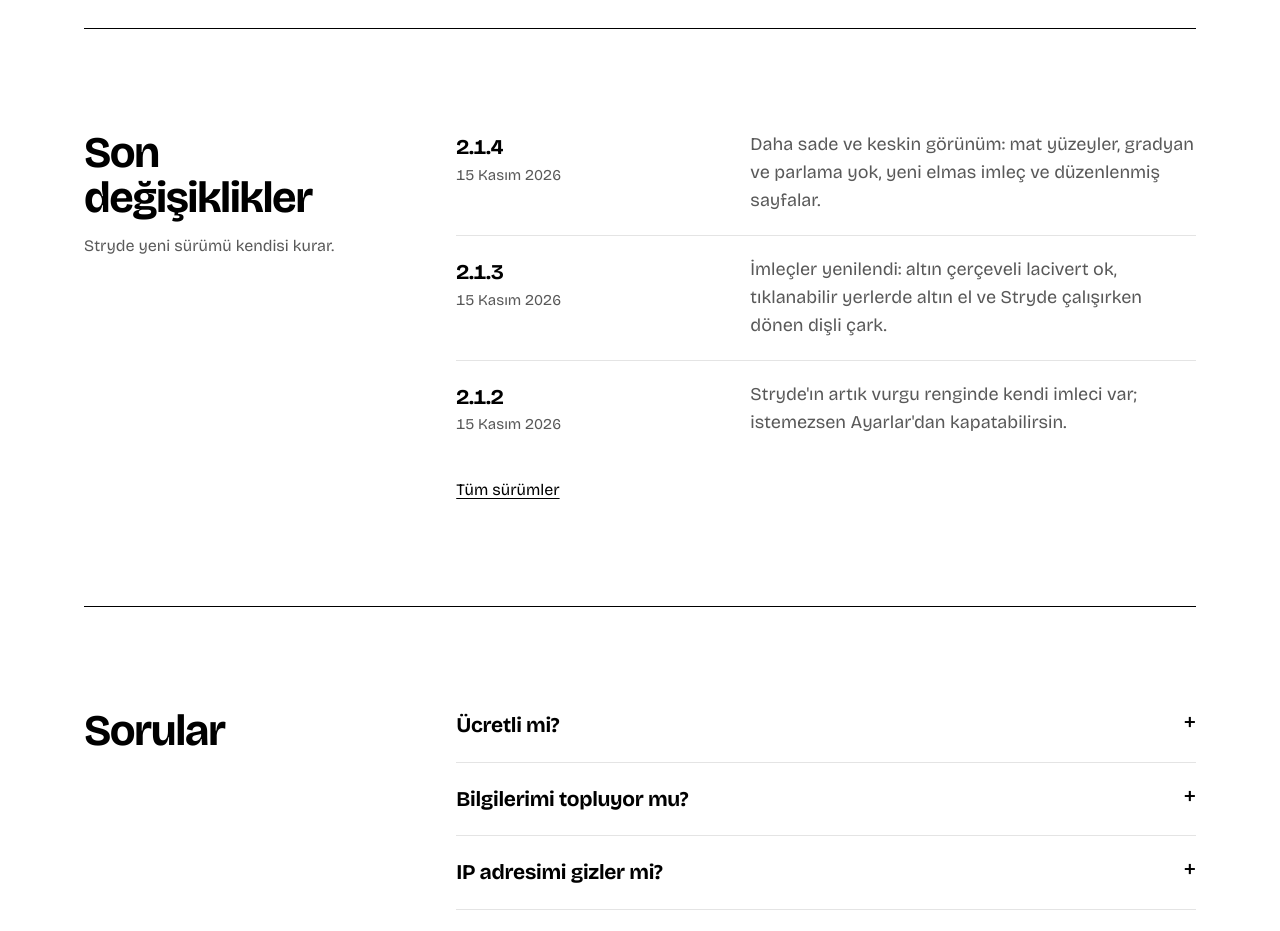
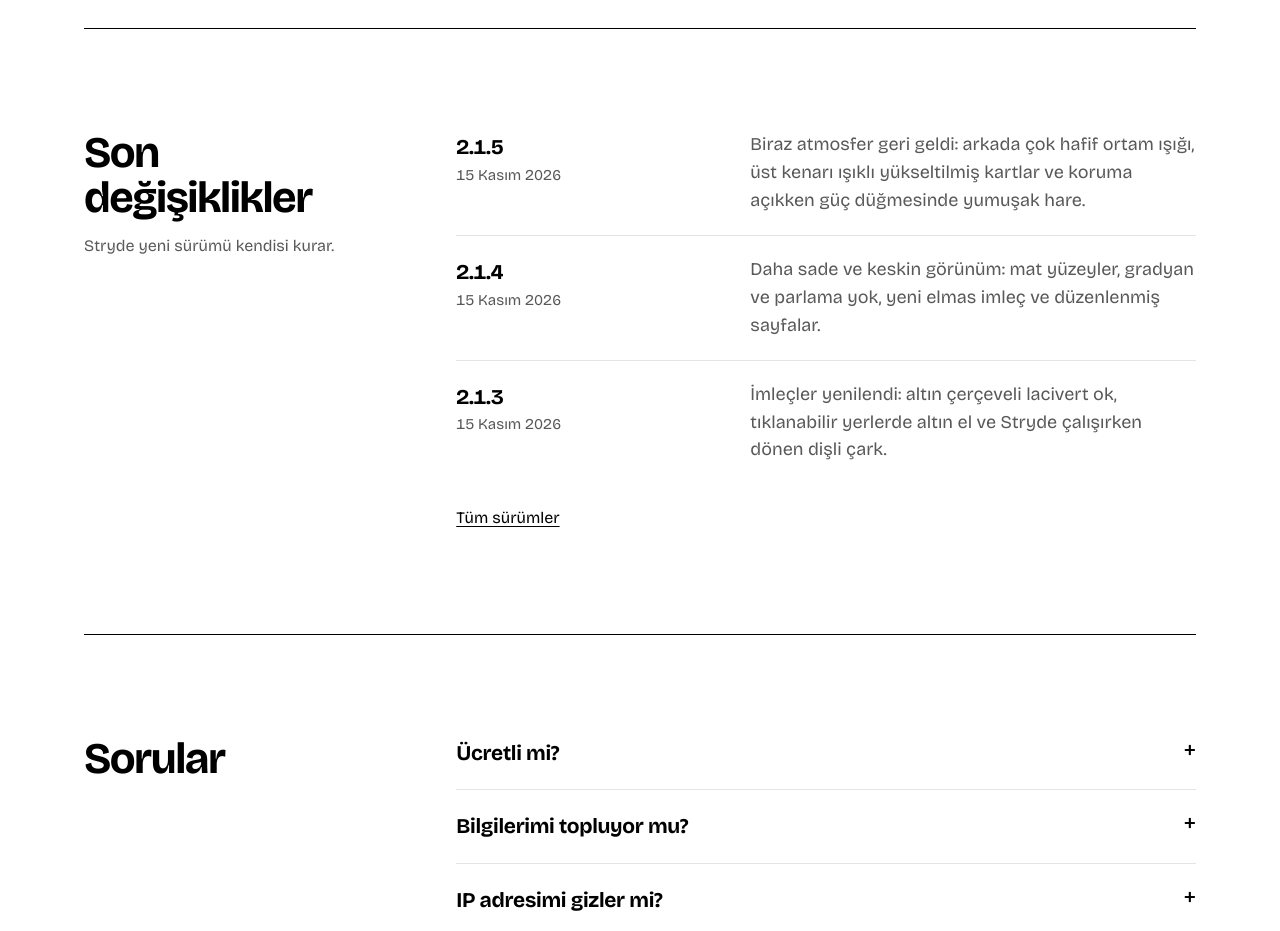
Before and after one commit to Nestyyyyyy/aura, a plain HTML site: page docs/index.html in a window 1280 px wide. Shown: the part 5760-6691 px from the top of the page. Drawn offline with Linux system fonts and the light colour scheme; no server answers.

Commit message:
Ekran görüntüleri yeni görünümle yenilendi, sürüm listesi: 2.1.5
Co-Authored-By: Claude Fable 5.2 <noreply@anthropic.com>

```diff
--- a/docs/index.html
+++ b/docs/index.html
@@ -339,9 +339,9 @@
       </div>
       <div>
         <ul class="log" id="surumler">
+          <li><b>2.1.5<time datetime="2026-11-15">15 Kasım 2026</time></b><span>Biraz atmosfer geri geldi: arkada çok hafif ortam ışığı, üst kenarı ışıklı yükseltilmiş kartlar ve koruma açıkken güç düğmesinde yumuşak hare.</span></li>
           <li><b>2.1.4<time datetime="2026-11-15">15 Kasım 2026</time></b><span>Daha sade ve keskin görünüm: mat yüzeyler, gradyan ve parlama yok, yeni elmas imleç ve düzenlenmiş sayfalar.</span></li>
           <li><b>2.1.3<time datetime="2026-11-15">15 Kasım 2026</time></b><span>İmleçler yenilendi: altın çerçeveli lacivert ok, tıklanabilir yerlerde altın el ve Stryde çalışırken dönen dişli çark.</span></li>
-          <li><b>2.1.2<time datetime="2026-11-15">15 Kasım 2026</time></b><span>Stryde'ın artık vurgu renginde kendi imleci var; istemezsen Ayarlar'dan kapatabilirsin.</span></li>
         </ul>
         <p class="more"><a href="https://github.com/Nestyyyyyy/stryde/releases" rel="noopener">Tüm sürümler</a></p>
       </div>
```
Also changed, not shown: docs/img/alan-adlari.webp, docs/img/panel.png, docs/img/panel.webp, docs/img/vpn.webp.
